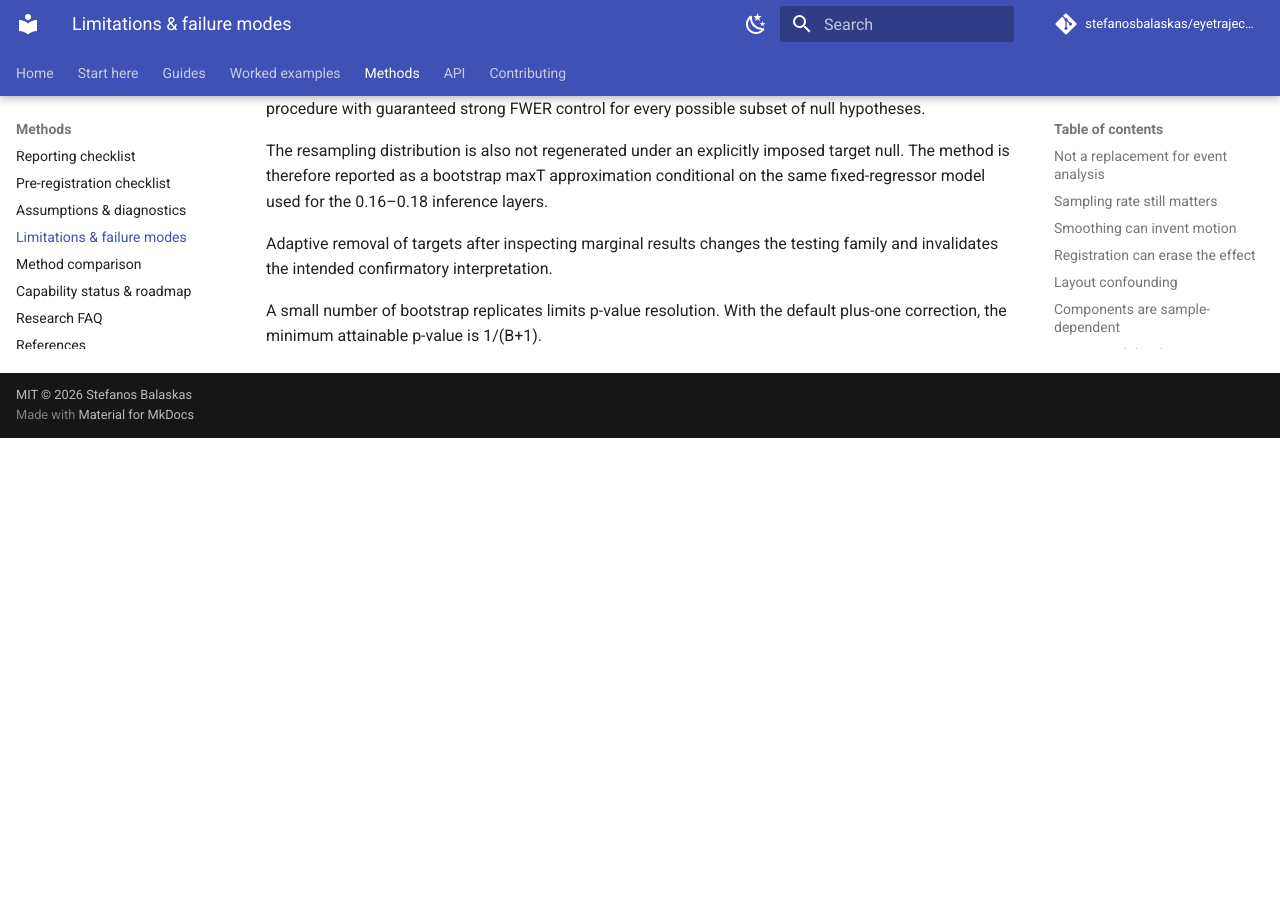
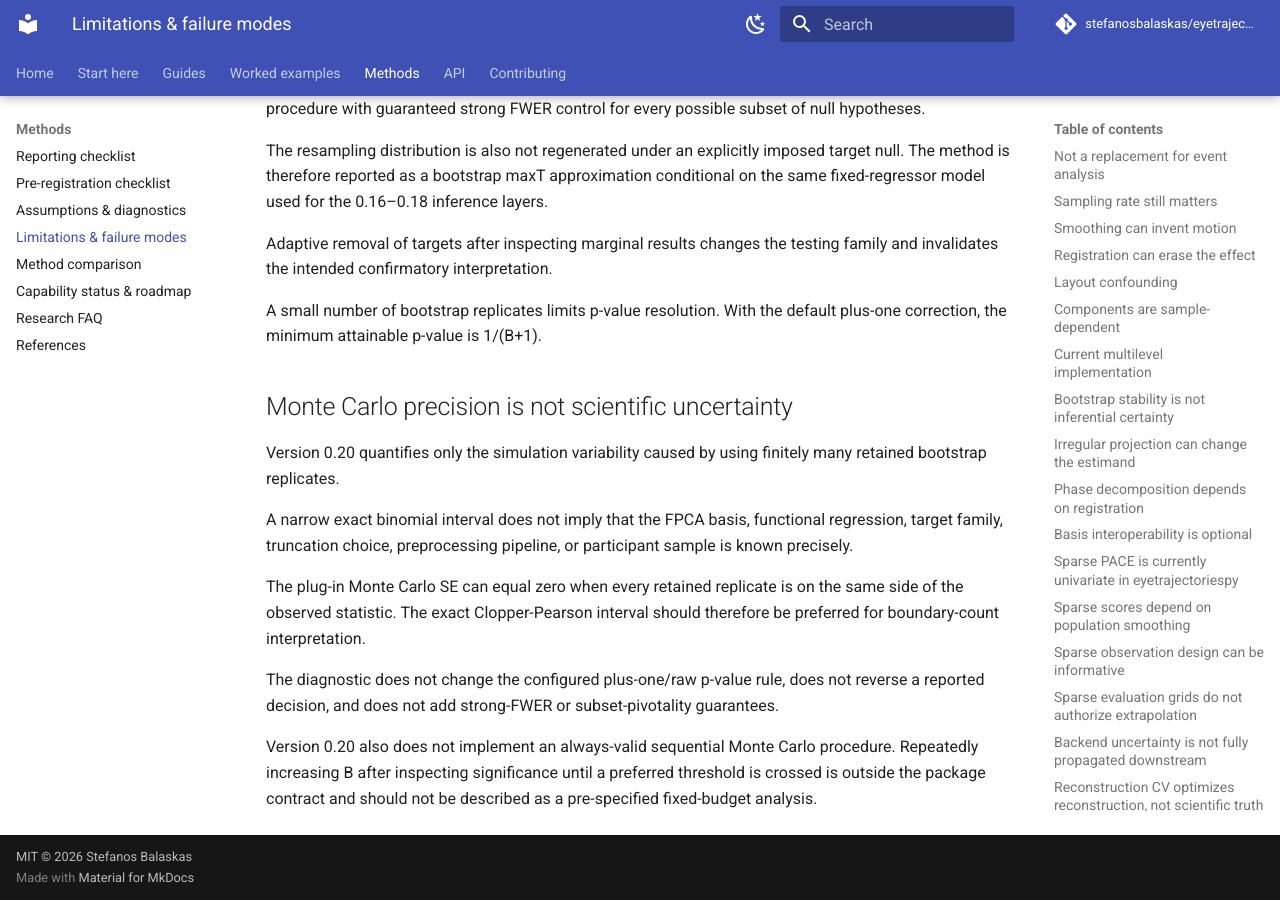
Before and after one commit to stefanosbalaskas/eyetrajectoriespy, an MkDocs documentation site: the page built from docs/methods/limitations.md, in a window 1280 px wide and 900 px high, scrolled down 14704 px. Built offline with MkDocs 1.6.1 and Material for MkDocs 9.7.7, drawn with Linux system fonts in a browser that asks for light colours; comment, search, counter and statistics services are not loaded; before the commit the page ends 15142 px from its top, so only the background shows below that.

Commit message:
Document Monte Carlo diagnostic limitations

```diff
--- a/docs/methods/limitations.md
+++ b/docs/methods/limitations.md
@@ -409,3 +409,15 @@ The resampling distribution is also not regenerated under an explicitly imposed
 Adaptive removal of targets after inspecting marginal results changes the testing family and invalidates the intended confirmatory interpretation.
 
 A small number of bootstrap replicates limits p-value resolution. With the default plus-one correction, the minimum attainable p-value is 1/(B+1).
+
+## Monte Carlo precision is not scientific uncertainty
+
+Version 0.20 quantifies only the simulation variability caused by using finitely many retained bootstrap replicates.
+
+A narrow exact binomial interval does not imply that the FPCA basis, functional regression, target family, truncation choice, preprocessing pipeline, or participant sample is known precisely.
+
+The plug-in Monte Carlo SE can equal zero when every retained replicate is on the same side of the observed statistic. The exact Clopper-Pearson interval should therefore be preferred for boundary-count interpretation.
+
+The diagnostic does not change the configured plus-one/raw p-value rule, does not reverse a reported decision, and does not add strong-FWER or subset-pivotality guarantees.
+
+Version 0.20 also does not implement an always-valid sequential Monte Carlo procedure. Repeatedly increasing B after inspecting significance until a preferred threshold is crossed is outside the package contract and should not be described as a pre-specified fixed-budget analysis.
```
